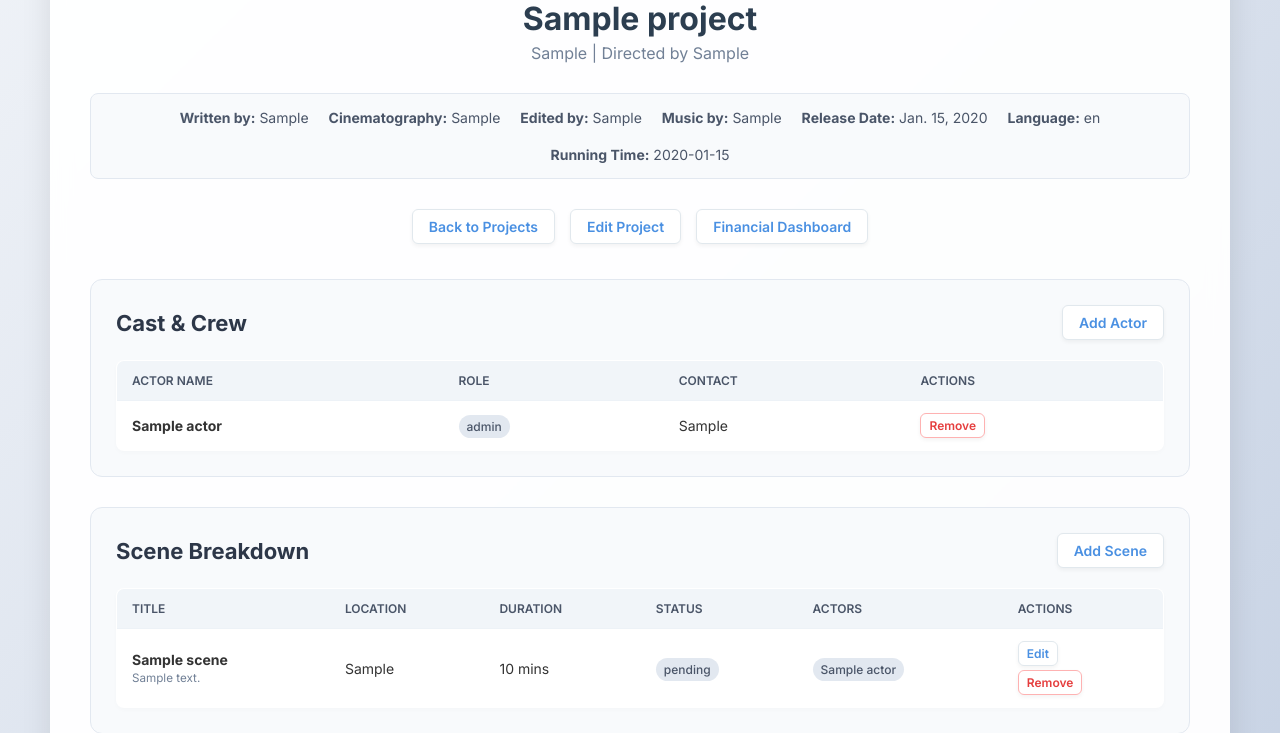
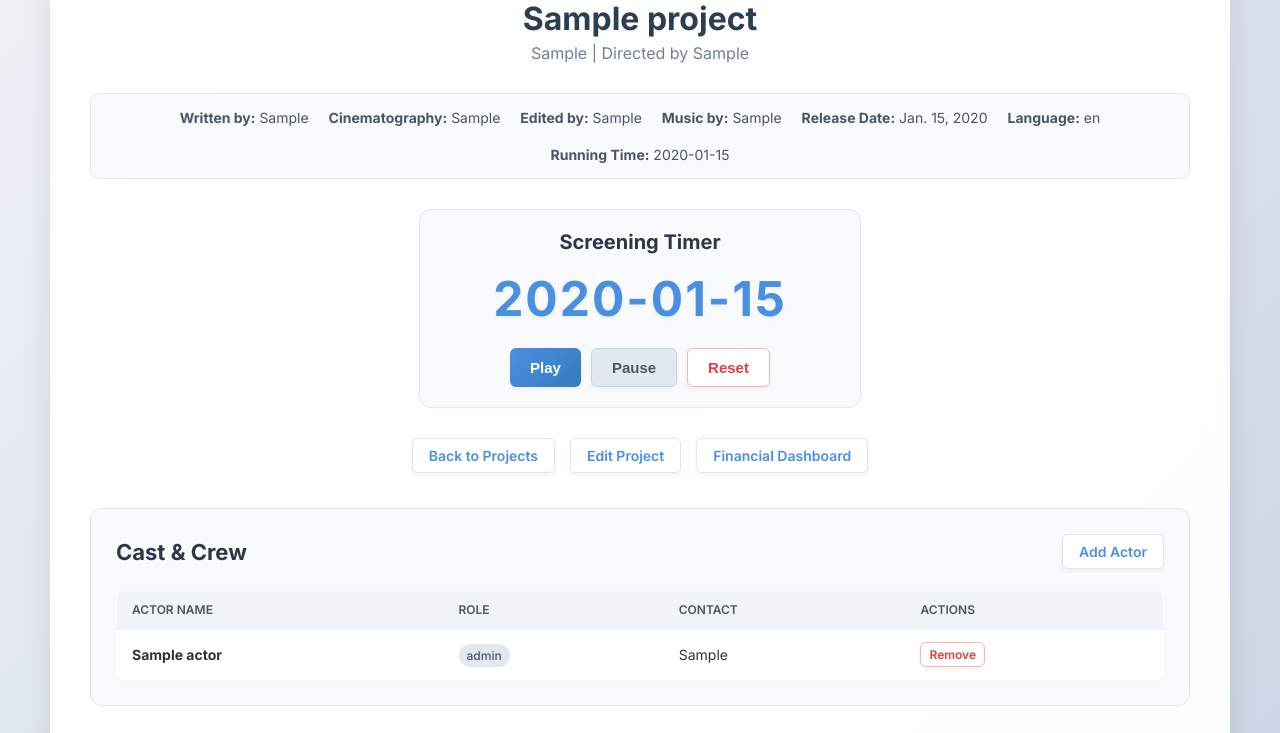
Before and after one commit to josephmathew18/Film-Production-Manager, a Django app: page /project/1/ in a window 1280 px wide. Shown: the part 405-1138 px from the top of the page. Run offline with Django 5.2, Linux system fonts and the light colour scheme; a user stored in the database is signed in; tables that the repository leaves empty hold one stand-in row (values such as "Sample post"); grey boxes marked "Sample" are stand-in pictures.

Commit message:
Add live movie screening timer to project details page

```diff
--- a/project/templates/project_details.html
+++ b/project/templates/project_details.html
@@ -168,6 +168,78 @@
         {% if project.running_time %}<div><strong>Running Time:</strong> {{ project.running_time }}</div>{% endif %}
     </div>
 
+    {% if project.running_time %}
+    <div class="section-box" style="text-align: center; max-width: 400px; margin: 0 auto 30px; padding: 20px;">
+        <h3 style="margin-top:0; margin-bottom: 15px; color:#2d3748; font-size:20px; font-weight: 700;">Screening Timer</h3>
+        <div id="movie-timer" style="font-size: 48px; font-weight: 700; color: #4a90e2; font-family: 'Inter', monospace; letter-spacing: 2px; margin-bottom: 20px; text-shadow: 0 2px 4px rgba(0,0,0,0.05);">
+            {{ project.running_time }}
+        </div>
+        <div style="display:flex; justify-content:center; gap:10px;">
+            <button id="start-btn" class="action-btn" style="cursor:pointer; background:linear-gradient(135deg, #4a90e2 0%, #357abd 100%); color:white; border:none; padding: 10px 20px; font-size: 15px;">Play</button>
+            <button id="pause-btn" class="action-btn" style="cursor:pointer; background:#e2e8f0; color:#4a5568; border-color:#cbd5e0; padding: 10px 20px; font-size: 15px;">Pause</button>
+            <button id="reset-btn" class="action-btn delete" style="cursor:pointer; padding: 10px 20px; font-size: 15px;">Reset</button>
+        </div>
+    </div>
+
+    <script>
+        document.addEventListener('DOMContentLoaded', function() {
+            let runningTimeStr = "{{ project.running_time }}";
+            let parts = runningTimeStr.split(':');
+            if (parts.length !== 3) return;
+
+            let originalTotalSeconds = parseInt(parts[0]) * 3600 + parseInt(parts[1]) * 60 + parseInt(parts[2]);
+            let totalSeconds = originalTotalSeconds;
+            let timerInterval = null;
+            let timerDisplay = document.getElementById('movie-timer');
+
+            function updateDisplay() {
+                if (totalSeconds <= 0) {
+                    timerDisplay.innerHTML = "Movie Ended";
+                    timerDisplay.style.color = "#e53e3e";
+                    return;
+                }
+                let h = Math.floor(totalSeconds / 3600);
+                let m = Math.floor((totalSeconds % 3600) / 60);
+                let s = totalSeconds % 60;
+                timerDisplay.innerHTML =
+                    String(h).padStart(2, '0') + ':' +
+                    String(m).padStart(2, '0') + ':' +
+                    String(s).padStart(2, '0');
+            }
+
+            document.getElementById('start-btn').addEventListener('click', function() {
+                if (!timerInterval && totalSeconds > 0) {
+                    timerInterval = setInterval(function() {
+                        totalSeconds--;
+                        updateDisplay();
+                        if (totalSeconds <= 0) {
+                            clearInterval(timerInterval);
+                            timerInterval = null;
+                        }
+                    }, 1000);
+                }
+            });
+
+            document.getElementById('pause-btn').addEventListener('click', function() {
+                if (timerInterval) {
+                    clearInterval(timerInterval);
+                    timerInterval = null;
+                }
+            });
+
+            document.getElementById('reset-btn').addEventListener('click', function() {
+                if (timerInterval) {
+                    clearInterval(timerInterval);
+                    timerInterval = null;
+                }
+                totalSeconds = originalTotalSeconds;
+                timerDisplay.style.color = "#4a90e2";
+                updateDisplay();
+            });
+        });
+    </script>
+    {% endif %}
+
     <div class="top-bar">
         <a href="/home/" class="action-btn"> Back to Projects</a>
         {% if request.user.userprofile.role == 'admin' or request.user.is_superuser %}
```
